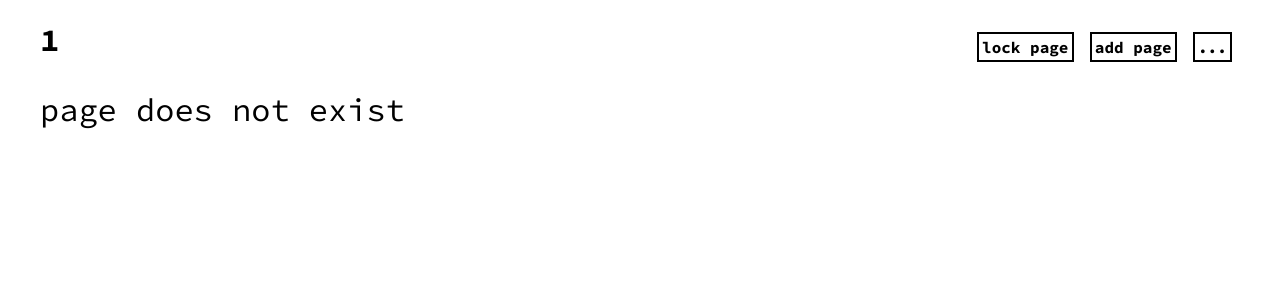
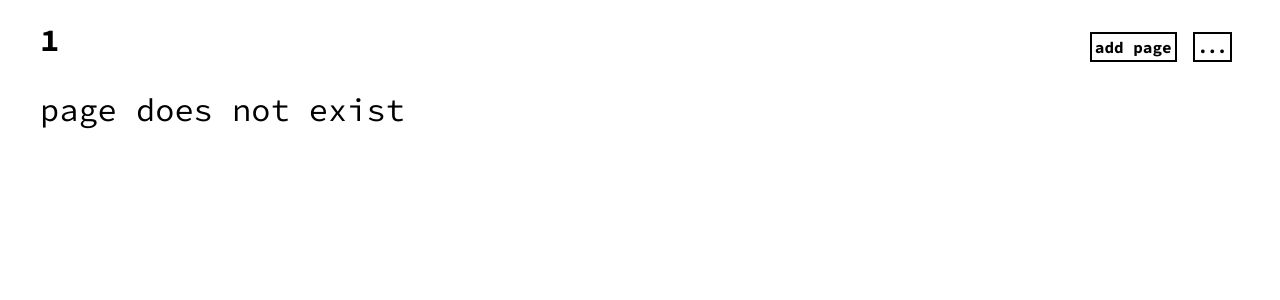
Before and after one commit to gabrieldavison/mondrian-client, a React (Create React App) app: page /1 in a window 1280 px wide. Shown: the top 300 px of the page. Built offline with nearby package versions, Linux system fonts and the light colour scheme; no server answers.

Commit message:
Remove unlock button from homepage

```diff
--- a/src/components/Page.js
+++ b/src/components/Page.js
@@ -258,7 +258,6 @@ const Page = ({ pageName, location }) => {
 
   const unlockPage = async () => {
     const apiURL = `${apiRoot}/pages/${pageData.id}`;
-
     const response = await fetch(apiURL, {
       method: "POST",
 
--- a/src/components/PageHeader.js
+++ b/src/components/PageHeader.js
@@ -41,13 +41,15 @@ const PageHeader = ({
           <h1 css={pageTitleStyles}>{pageName}</h1>
         </div>
         <div css={siteControlsContainer}>
-          {pageLocked ? (
-            <Button onClick={() => setDialogVisible("unlockPage")}>
-              unlock page
-            </Button>
-          ) : (
-            <Button onClick={handleLockPageClick}>lock page</Button>
-          )}
+          {pageContentState === "loaded" && pathname !== "/" ? (
+            pageLocked ? (
+              <Button onClick={() => setDialogVisible("unlockPage")}>
+                unlock page
+              </Button>
+            ) : (
+              <Button onClick={handleLockPageClick}>lock page</Button>
+            )
+          ) : null}
 
           {pageContentState === "loaded" && pathname !== "/" && !pageLocked ? (
             <Button onClick={addBox}>add box</Button>
```
Also changed, not shown: 1 other file (tests, documents, lock files or other folders).
